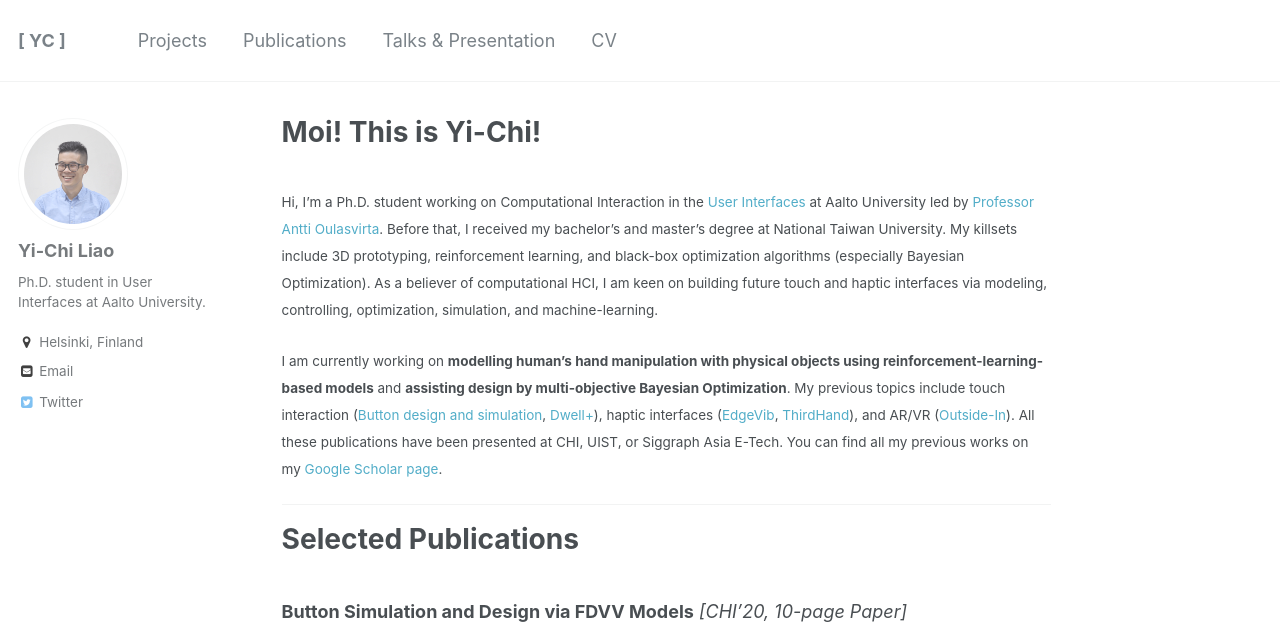
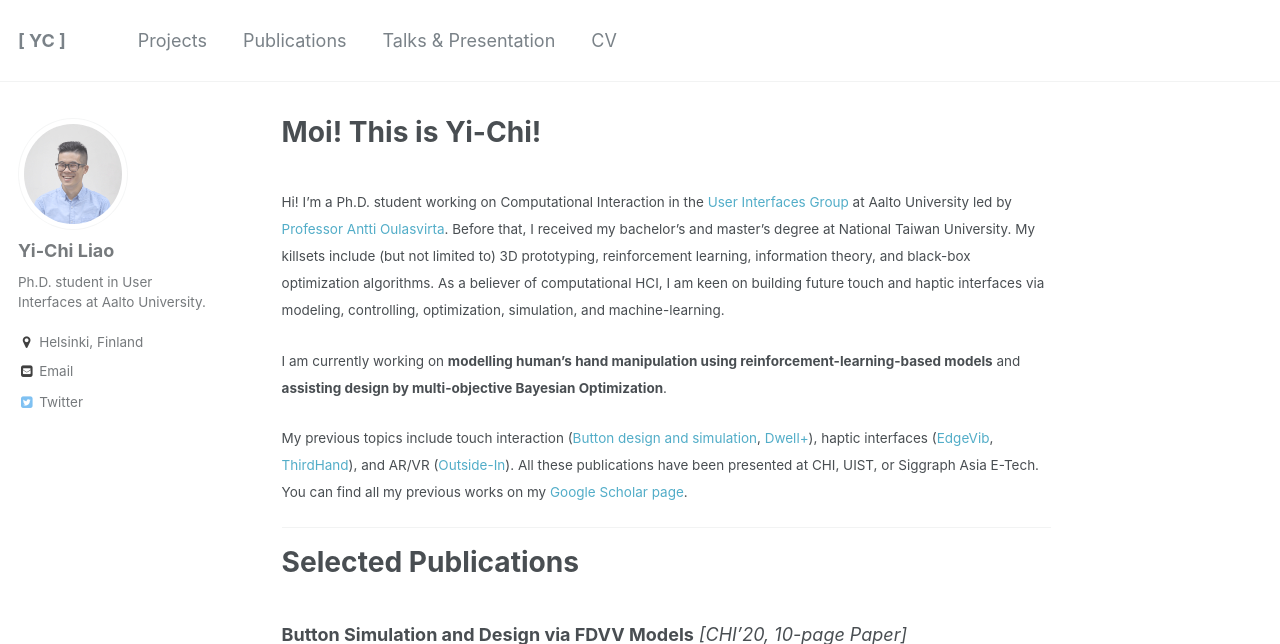
Before and after one commit to yichiliao/yichiliao.github.io, a Jekyll site: the page built from _pages/about.md, in a window 1280 px wide and 900 px high, cut to the strip 0-644 px from the top of the window. Built offline with Jekyll 4.4.1, drawn with Linux system fonts in a browser that asks for light colours.

Commit message:
modify intro

```diff
--- a/_pages/about.md
+++ b/_pages/about.md
@@ -9,11 +9,15 @@
 ---
 <br>
 <small>
-Hi, I'm a Ph.D. student working on Computational Interaction in the [User Interfaces](http://userinterfaces.aalto.fi/) at Aalto University led by [Professor Antti Oulasvirta](http://users.comnet.aalto.fi/oulasvir/). Before that, I received my bachelor's and master's degree at National Taiwan University. My killsets include 3D prototyping, reinforcement learning, and black-box optimization algorithms (especially Bayesian Optimization). As a believer of computational HCI, I am keen on building future touch and haptic interfaces via modeling, controlling, optimization, simulation, and machine-learning.
+Hi! I'm a Ph.D. student working on Computational Interaction in the [User Interfaces Group](http://userinterfaces.aalto.fi/) at Aalto University led by [Professor Antti Oulasvirta](http://users.comnet.aalto.fi/oulasvir/). Before that, I received my bachelor's and master's degree at National Taiwan University. My killsets include (but not limited to) 3D prototyping, reinforcement learning, information theory, and black-box optimization algorithms. As a believer of computational HCI, I am keen on building future touch and haptic interfaces via modeling, controlling, optimization, simulation, and machine-learning.
 </small>
 
 <small>
-I am currently working on **modelling human's hand manipulation with physical objects using reinforcement-learning-based models** and **assisting design by multi-objective Bayesian Optimization**. My previous topics include touch interaction ([Button design and simulation](), [Dwell+](https://yichiliao.github.io/portfolio/1-dwell+/)), haptic interfaces ([EdgeVib](https://yichiliao.github.io/portfolio/3-edgevib/), [ThirdHand](https://yichiliao.github.io/portfolio/5-thirdhand/)), and AR/VR ([Outside-In](https://yichiliao.github.io/portfolio/2-outsidein/)). All these publications have been presented at CHI, UIST, or Siggraph Asia E-Tech. You can find all my previous works on my [Google Scholar page](https://scholar.google.com/citations?user=Ddny4V4AAAAJ&hl=en).
+I am currently working on **modelling human's hand manipulation using reinforcement-learning-based models** and **assisting design by multi-objective Bayesian Optimization**.
+</small>
+
+<small>
+My previous topics include touch interaction ([Button design and simulation](), [Dwell+](https://yichiliao.github.io/portfolio/1-dwell+/)), haptic interfaces ([EdgeVib](https://yichiliao.github.io/portfolio/3-edgevib/), [ThirdHand](https://yichiliao.github.io/portfolio/5-thirdhand/)), and AR/VR ([Outside-In](https://yichiliao.github.io/portfolio/2-outsidein/)). All these publications have been presented at CHI, UIST, or Siggraph Asia E-Tech. You can find all my previous works on my [Google Scholar page](https://scholar.google.com/citations?user=Ddny4V4AAAAJ&hl=en).
 </small>
 
 ------
```
